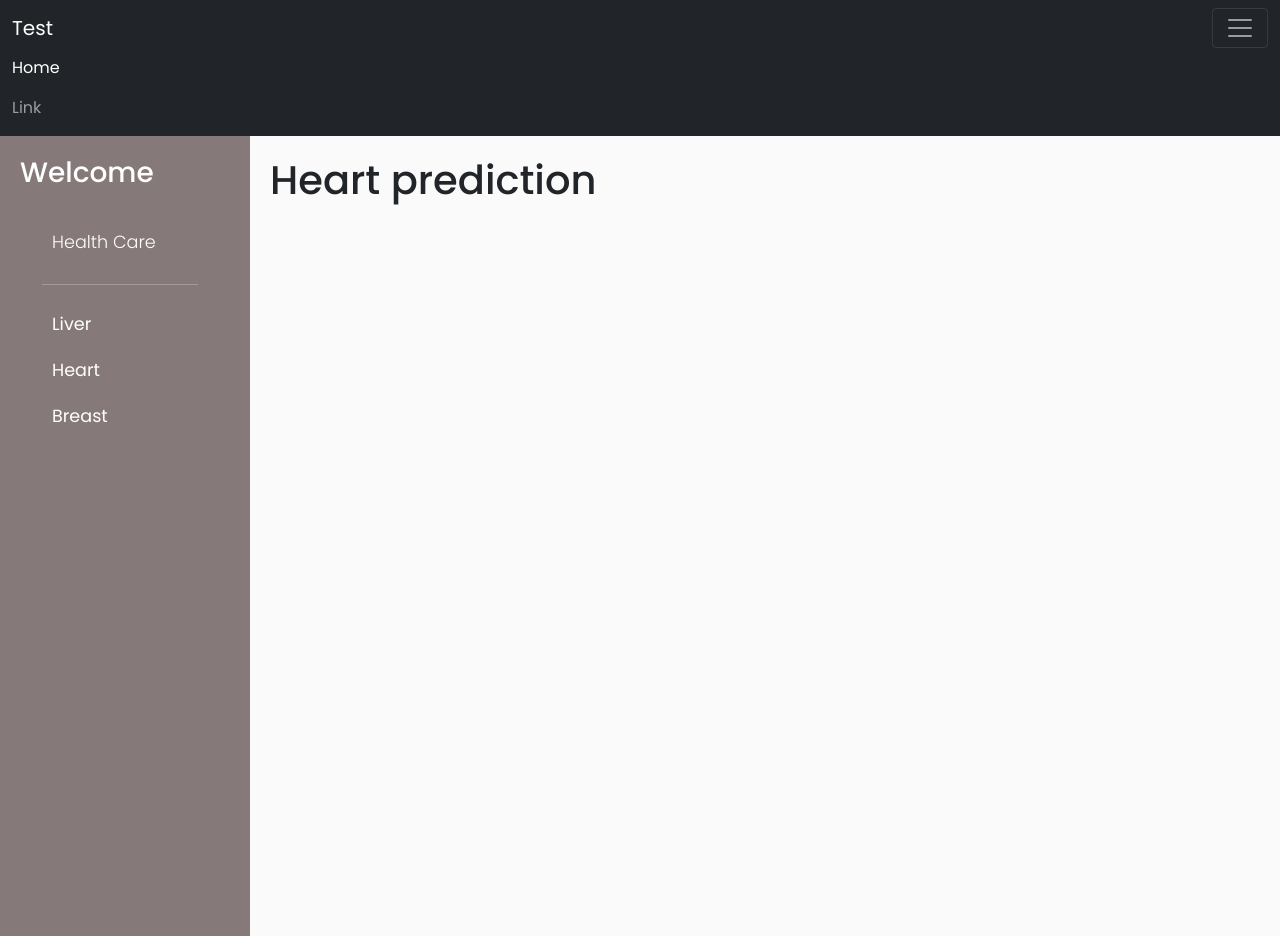
After one commit to SalmanKhanK/SAHUAMMAr, a Flask app: page /heart in a window 1280 px wide, after a click that opens the changed part. The commit adds this page. Run offline with Flask 2, Linux system fonts and the light colour scheme; parts of the project's set-up code (start-up, migrations or seed data) failed here and were passed over.

Commit message:
sidebar pagination navbar loginPage

```diff
--- a/app.py
+++ b/app.py
@@ -5,10 +5,26 @@ import joblib
 app = Flask(__name__)
 liver = pd.read_csv("indian_liver_patient.csv")
 model=joblib.load(open('liver-svc.pkl','rb'))
+# Pagination
+@app.route("/<name>")
+def hello_world(name):
+    if name == "breast":
+        return render_template("./Breast.html")
+    if name == "heart":
+        return render_template("./Heart.html")
+    if name == "liver":
+        return render_template("./profile.html")
+
+# Root file of dashboard
 @app.route("/")
-def hello_world():
-    return liver["Gender"][2]
+def index():
+    return render_template("./index.html")
+# Login route
+@app.route("/login")
+def login_page():
+    return render_template("./Login/login.html")
 
+# Liver prediction form
 @app.route("/profile")
 def profile_page():
     totalBilirubin=sorted(liver['Total_Bilirubin'].unique())
@@ -19,7 +35,6 @@ def profile_page():
     total_Protiens = sorted(liver['Total_Protiens'].unique())
     albumin = sorted(liver['Albumin'].unique())
     albumin_and_Globulin_Ratio = sorted(liver['Albumin_and_Globulin_Ratio'].unique())
-
     return render_template("index.html",
                         totalBilirubin=totalBilirubin,
                          direct_Bilirubin = direct_Bilirubin,
@@ -30,6 +45,7 @@ def profile_page():
                          albumin = albumin,
                          albumin_and_Globulin_Ratio = albumin_and_Globulin_Ratio
                         )
+# Liver prediction form result
 @app.route("/getData",methods=['POST'])
 def getData():
     age=request.form.get('age')
--- /dev/null
+++ b/static/style/sidebar.css
@@ -0,0 +1,159 @@
+@import "https://fonts.googleapis.com/css?family=Poppins:300,400,500,600,700";
+body {
+    font-family: 'Poppins', sans-serif;
+    background: #fafafa;
+}
+
+p {
+    font-family: 'Poppins', sans-serif;
+    font-size: 1.1em;
+    font-weight: 300;
+    line-height: 1.7em;
+    color: #999;
+}
+
+/* a,
+a:hover,
+a:focus {
+    color: inherit;
+    text-decoration: none;
+    transition: all 0.3s;
+} */
+
+
+
+.line {
+    width: 100%;
+    height: 1px;
+    border-bottom: 1px dashed #ddd;
+    margin: 40px 0;
+}
+
+/* ---------------------------------------------------
+    SIDEBAR STYLE
+----------------------------------------------------- */
+
+.wrapper {
+    display: flex;
+    width: 100%;
+    align-items: stretch;
+}
+
+#sidebar {
+    min-width: 250px;
+    max-width: 250px;
+    background: #867979;
+    color: #fff;
+    transition: all 0.3s;
+}
+
+#sidebar.active {
+    margin-left: -250px;
+}
+
+#sidebar .sidebar-header {
+    padding: 20px;
+    background: #867979
+}
+
+#sidebar ul.components {
+    padding: 20px 0;
+    border-bottom: 1px solid #47748b;
+}
+
+#sidebar ul p {
+    color: #fff;
+    padding: 10px;
+}
+
+#sidebar ul li a {
+    padding: 10px;
+    font-size: 1.1em;
+    display: block;
+}
+/*
+#sidebar ul li a:hover {
+    color: #7386D5;
+    background: #fff;
+} */
+
+#sidebar ul li.active>a,
+a[aria-expanded="true"] {
+    color: #fff;
+    background:#867979
+}
+
+a[data-toggle="collapse"] {
+    position: relative;
+}
+
+.dropdown-toggle::after {
+    display: block;
+    position: absolute;
+    top: 50%;
+    right: 20px;
+    transform: translateY(-50%);
+}
+
+ul ul a {
+    font-size: 0.9em !important;
+    padding-left: 30px !important;
+    background: #00FFFF;
+}
+ul.CTAs {
+    padding: 20px;
+}
+
+ul.CTAs a {
+    text-align: center;
+    font-size: 0.9em !important;
+    display: block;
+    border-radius: 5px;
+    margin-bottom: 5px;
+}
+
+a.download {
+    background: #fff;
+    color: #7386D5;
+}
+
+/* a.article,
+a.article:hover {
+    background: #6d7fcc !important;
+    color: #fff !important;
+} */
+
+/* ---------------------------------------------------
+    CONTENT STYLE
+----------------------------------------------------- */
+
+#content {
+    width: 100%;
+    padding: 20px;
+    min-height: 100vh;
+    transition: all 0.3s;
+}
+
+/* ---------------------------------------------------
+    MEDIAQUERIES
+----------------------------------------------------- */
+
+@media (max-width: 768px) {
+    #sidebar {
+        margin-left: -250px;
+    }
+    #sidebar.active {
+        margin-left: 0;
+    }
+    #sidebarCollapse span {
+        display: none;
+    }
+}
+ul.sidebarLinkStyle {
+    list-style-type: none;
+    margin-left: 10px;
+    text-decoration: none;
+  }
+  ul.sidebarLinkStyle > li > a{
+     text-decoration: none;
+  }
--- /dev/null
+++ b/templates/Heart.html
@@ -0,0 +1,15 @@
+{% extends './Sidebar/sidebar.html' %}
+{% block HeartPredict %}
+<!DOCTYPE html>
+<html lang="en">
+<head>
+    <meta charset="UTF-8">
+    <meta http-equiv="X-UA-Compatible" content="IE=edge">
+    <meta name="viewport" content="width=device-width, initial-scale=1.0">
+    <title>Document</title>
+</head>
+<body>
+    <h1>Heart prediction</h1>
+</body>
+</html>
+{% endblock %}
--- /dev/null
+++ b/templates/Home/home.html
@@ -0,0 +1,47 @@
+<!DOCTYPE html>
+<html lang="en">
+  <head>
+    <meta charset="UTF-8" />
+    <meta http-equiv="X-UA-Compatible" content="IE=edge" />
+    <meta name="viewport" content="width=device-width, initial-scale=1.0" />
+    <link href="https://cdn.jsdelivr.net/npm/bootstrap@5.1.3/dist/css/bootstrap.min.css" rel="stylesheet" integrity="sha384-1BmE4kWBq78iYhFldvKuhfTAU6auU8tT94WrHftjDbrCEXSU1oBoqyl2QvZ6jIW3" crossorigin="anonymous">
+    <script src="https://cdn.jsdelivr.net/npm/bootstrap@5.1.3/dist/js/bootstrap.bundle.min.js" integrity="sha384-ka7Sk0Gln4gmtz2MlQnikT1wXgYsOg+OMhuP+IlRH9sENBO0LRn5q+8nbTov4+1p" crossorigin="anonymous"></script>
+    <title>Home</title>
+  </head>
+  <body>
+    <nav class="navbar navbar-dark bg-dark">
+        <div class="container-fluid">
+          <a class="navbar-brand" href="/profile">Test</a>
+          <button class="navbar-toggler" type="button" data-bs-toggle="collapse" data-bs-target="#navbarSupportedContent" aria-controls="navbarSupportedContent" aria-expanded="false" aria-label="Toggle navigation">
+            <span class="navbar-toggler-icon"></span>
+          </button>
+          <div class="collapse navbar-collapse" id="navbarSupportedContent">
+            <ul class="navbar-nav me-auto mb-2 mb-lg-0">
+              <li class="nav-item">
+                <a class="nav-link active" aria-current="page" href="/">Home</a>
+              </li>
+              <li class="nav-item">
+                <a class="nav-link" href="#">Link</a>
+              </li>
+              <!-- <li class="nav-item dropdown">
+                <a class="nav-link dropdown-toggle" href="#" id="navbarDropdown" role="button" data-bs-toggle="dropdown" aria-expanded="false">
+                  Dropdown
+                </a>
+                <ul class="dropdown-menu" aria-labelledby="navbarDropdown">
+                  <li><a class="dropdown-item" href="#">Action</a></li>
+                  <li><a class="dropdown-item" href="#">Another action</a></li>
+                  <li><hr class="dropdown-divider"></li>
+                  <li><a class="dropdown-item" href="#">Something else here</a></li>
+                </ul>
+              </li> -->
+            </ul>
+
+          </div>
+        </div>
+      </nav>
+      <div>
+      {% block content %} {% endblock %}
+    </div>
+
+  </body>
+</html>
--- /dev/null
+++ b/templates/Sidebar/sidebar.html
@@ -0,0 +1,44 @@
+{% extends './Home/home.html' %}
+{% block content %}
+<!DOCTYPE html>
+<html lang="en">
+<head>
+    <meta charset="UTF-8">
+    <meta http-equiv="X-UA-Compatible" content="IE=edge">
+    <meta name="viewport" content="width=device-width, initial-scale=1.0">
+    <link rel="stylesheet" href="../../static/style/sidebar.css">
+    <title></title>
+</head>
+<body>
+    <div class="wrapper">
+        <!-- Sidebar  -->
+        <nav id="sidebar">
+            <div class="sidebar-header">
+                <h3>Welcome</h3>
+            </div>
+
+            <ul class="sidebarLinkStyle">
+                <p>Health Care</p>
+                <hr style="width: 75%;">
+                <li >
+                    <a href="/profile" style="color: white;text-decoration: none;">Liver</a>
+                </li>
+                <li >
+                    <a href="/heart" style="color: white;list-style: none;">Heart</a>
+                </li>
+                <li >
+                    <a href="/breast" style="color: white;list-style: none;">Breast</a>
+                </li>
+            </ul>
+        </nav>
+
+        <!-- Page Content  -->
+        <div id="content">
+            {% block predictform %} {% endblock %}
+            {% block Breastform %} {% endblock %}
+            {% block HeartPredict %} {% endblock %}
+        </div>
+    </div>
+</body>
+</html>
+{% endblock %}
--- a/templates/index.html
+++ b/templates/index.html
@@ -1,3 +1,5 @@
+{% extends './Sidebar/sidebar.html' %}
+{% block predictform %}
 <!DOCTYPE html>
 <html lang="en">
 <head>
@@ -140,3 +142,4 @@
     </script>
 </body>
 </html>
+{% endblock %}
```
Also changed, not shown: static/style/login.css (added, +267 -0 lines), templates/Breast.html (added, +15 -0 lines), templates/Login/login.html (added, +39 -0 lines), static/loginIcon.png (added).
